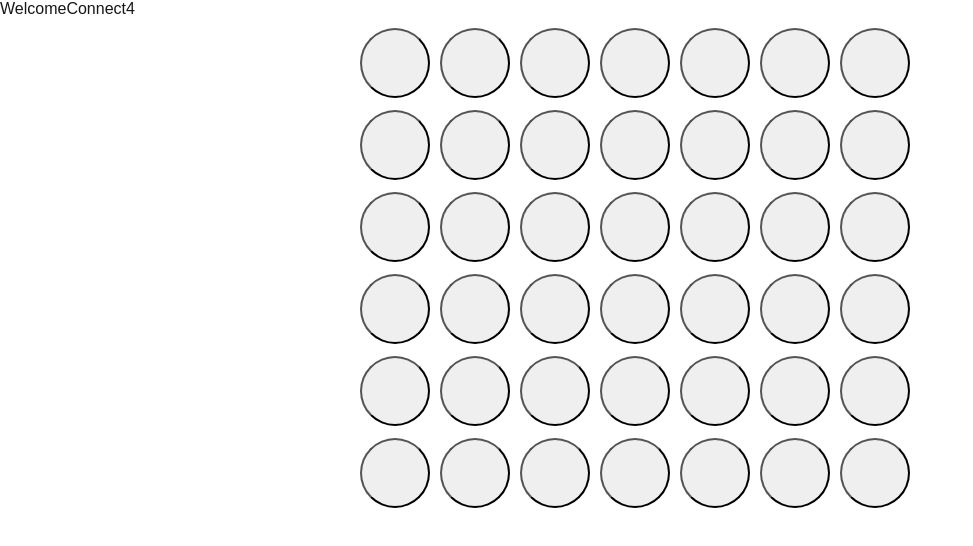
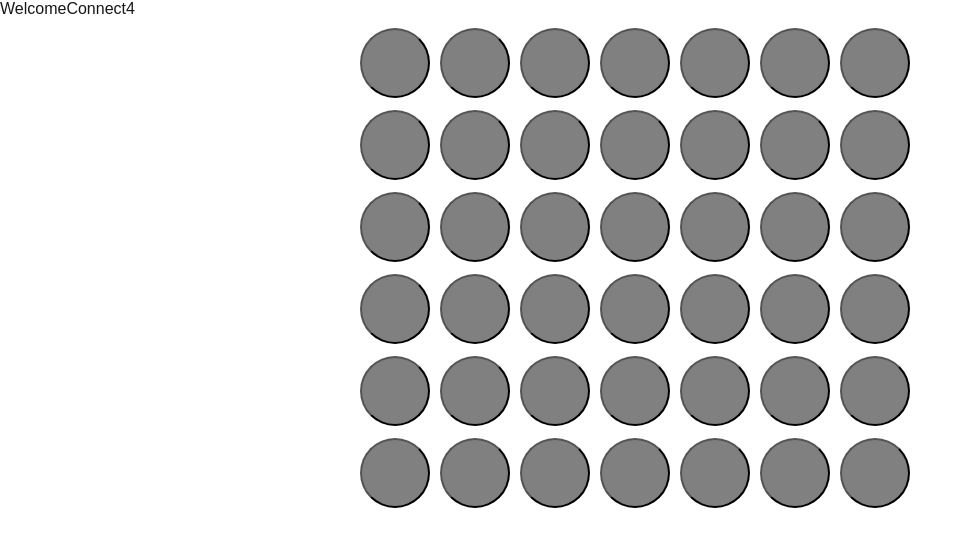
Before and after one commit to MayvenF/connect4, a Next.js app: page /connect4 in a window 1280 px wide. Shown: the top 546 px of the page, without its empty margins (0-973 px from the left). Built offline with nearby package versions, Linux system fonts and the light colour scheme.

Commit message:
okay things are looking cleaner i deleted the row and instead made a double map function that renders cells but now my changes arent rendering on click....

```diff
--- a/src/app/connect4/Board.jsx
+++ b/src/app/connect4/Board.jsx
@@ -13,74 +13,97 @@ import './styles.css';
 // also we dont care if we click on a cell, we care about the row id! so lets put the handleclick in the row div
 // after we change state, everything gets rerendered
 
-function dropChip(id, gameState, setGameState){
-    var newArray = Array.from(gameState) // create a copy of the array
+function dropChip(col, gameState, setGameState){
+    let newArray = gameState.slice() // create a copy of the array
     let i = 0;
-    while(!newArray[i][id%7] && i != newArray.length - 1){ i++ }
+    while(i != newArray.length && !newArray[i][col]){ i++ }
 
-    if(i){ newArray[i][id%7] = 1; }
+    if(i){ newArray[i-1][col] = 1; }
+    console.log("i is ", i)
+    setGameState(newArray) // set the new gameState
 
-    setGameState(newArray) // set the new gameState
-    id = i*7 + id%7
-    console.log("the chosen id is: ", id)
-    return id
 }
 
-// i need to b) loop through the array downwards until there is a number and then place my number on top
-function Cell(props){
-    const [wasChosen, setWasChosen] = useState(false)
+// // i need to b) loop through the array downwards until there is a number and then place my number on top
+// function Cell(props){
+//     const [wasChosen, setWas Chosen] = useState(false)
 
-    console.log("in cell and wasChosen for id ", props.id, " is ", wasChosen)
-    if (props.id === props.cellToColorId){
-        setWasChosen(true)
-    }
-    return(
-        <button
-        style={{backgroundColor: (wasChosen) ? "red" : null}}
-        className="circle-peg"
-        onClick={() => {
-            props.handleClick(props.id)}}>
-        </button>
-    )
-}
+//     console.log("in cell and wasChosen for id ", props.id, " is ", wasChosen)
+//     if (props.id === props.cellToColorId){
+//         setWasChosen(true)
+//     }
+//     return(
+//         <button
+//         style={{backgroundColor: (wasChosen) ? "red" : null}}
+//         className="circle-peg"
+//         onClick={() => {
+//             props.handleClick(props.id)}}>
+//         </button>
+//     )
+// }
 
 
-function Row(props){
-    const cells = Array.from(
-        Array(props.cols).keys())
-        .map(id => <Cell
-            key={props.id*props.cols + id}
-            id={props.id*props.cols + id}
-            chosenCellId={props.chosenCellId}
-            handleClick={props.handleClick}
-            />)
+// function Row(props){
+//     const cells = Array.from(
+//         Array(props.cols).keys())
+//         .map(id => <Cell
+//             key={props.id*props.cols + id}
+//             id={props.id*props.cols + id}
+//             chosenCellId={props.chosenCellId}
+//             handleClick={props.handleClick}
+//             />)
 
-    return(
-        <div className="row">
-            {cells}
-        </div>
-    )
-}
+//     return(
+//         <div className="row">
+//             {cells}
+//         </div>
+//     )
+// }
 
 function fillStateArray(rows, cols){
     return Array.from(Array(rows), () => new Array(cols).fill(0));
 }
 
 
+
+
+
+
+
+
+
+
+
+
+
+
+
+
+
+function Cell({status, col, handleClick}){
+    console.log("i am a cell and my column is ", col, " and my value is ", status)
+    let color = "grey"
+
+    if (status === 1) { color = "red"}
+    else if (status === 2) { color = "black"}
+
+    return (
+        <button style={{backgroundColor: color}} className='circle-peg' onClick={() => handleClick(col)}></button>
+    )
+}
+
 function Board(props){
     const [isHumanTurn, setIsHumanTurn] = useState(true)
     const [gameState, setGameState] = useState(fillStateArray(props.rows, props.cols)) // gameState is a nested array that represents the connect 4 board
-    const [chosenCellId, setChosenCellId] = useState(null)
 
-    const handleClick = (id) => {
+    const handleClick = (col) => {
         if(isHumanTurn) {
             // update game state to reflect human's move
-            const cellToColorId = dropChip(id, gameState, setGameState)
-            setChosenCellId(cellToColorId)  // sets the humans move
+            dropChip(col, gameState, setGameState)
 
             // computer's turn!
             setIsHumanTurn(false)
-
+            console.log(gameState)
             // get and set computer's move
             setGameState(() => {
                 return gameState
@@ -95,20 +118,16 @@ function Board(props){
         }
     };
 
-    const rows = Array.from(
-        Array(props.rows).keys())
-        .map(id => <Row
-            key={id}
-            id={id}
-            cols={props.cols}
-            chosenCellId={chosenCellId}
-            handleClick={handleClick}
-            />)
+
 
 
     return(
         <div className='board'>
-            {rows}
+            {gameState.map((row, i) =>
+            <div key={i} className="row">
+                {row.map((cell, j) =>
+                    <Cell key={i*j + j} status={cell} col={j} handleClick={handleClick} />)}
+            </div>)}
         </div>
     )
 }
```
